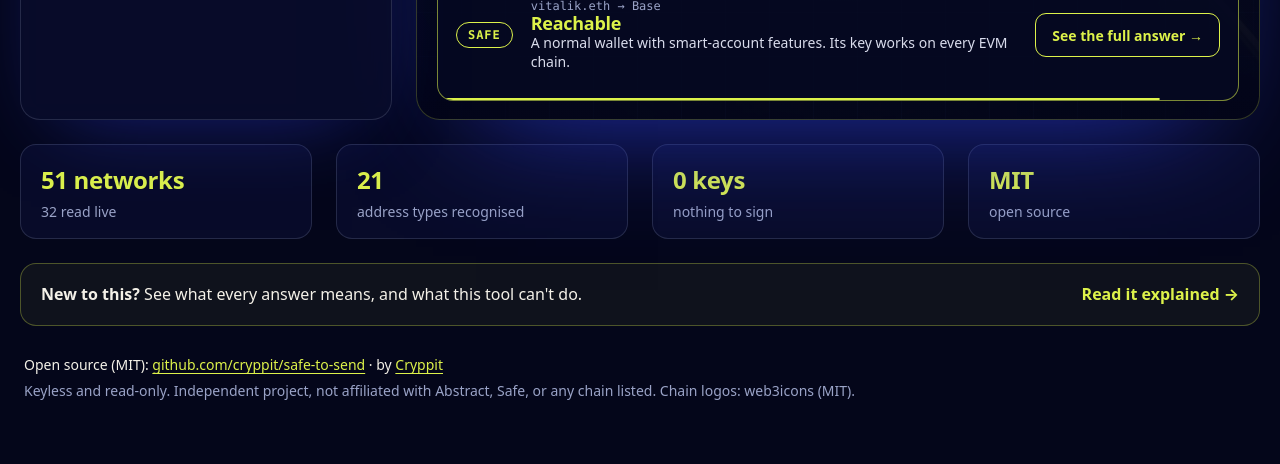
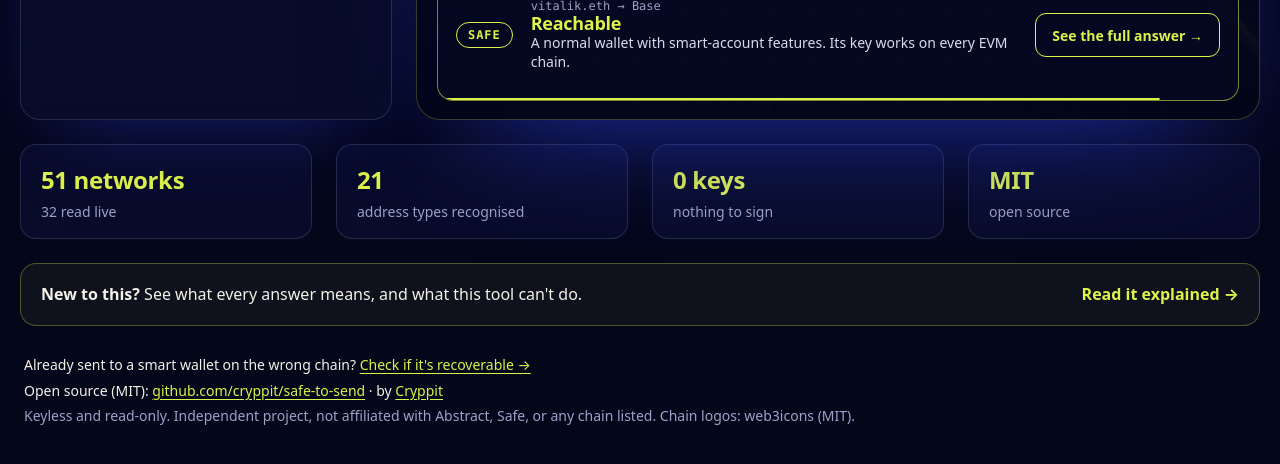
Before and after one commit to cryppit/safe-to-send, a website with bundled scripts: page index.html in a window 1280 px wide. Shown: the part 808-1272 px from the top of the page. Built offline with nearby package versions, Linux system fonts and the light colour scheme.

Commit message:
Link to the Recovery Checker for already-sent wrong-chain funds

```diff
--- a/index.html
+++ b/index.html
@@ -557,6 +557,7 @@
   </div>
 
   <footer>
+    <p>Already sent to a smart wallet on the wrong chain? <a href="https://cryppit.github.io/recovery-checker/" target="_blank" rel="noopener noreferrer">Check if it's recoverable →</a></p>
     <p>Open source (MIT): <a href="https://github.com/cryppit/safe-to-send" target="_blank" rel="noopener noreferrer">github.com/cryppit/safe-to-send</a> · by <a href="https://cryppit.near.page/">Cryppit</a></p>
     <p class="muted">Keyless and read-only. Independent project, not affiliated with Abstract, Safe, or any chain listed. Chain logos: web3icons (MIT).</p>
   </footer>
```
